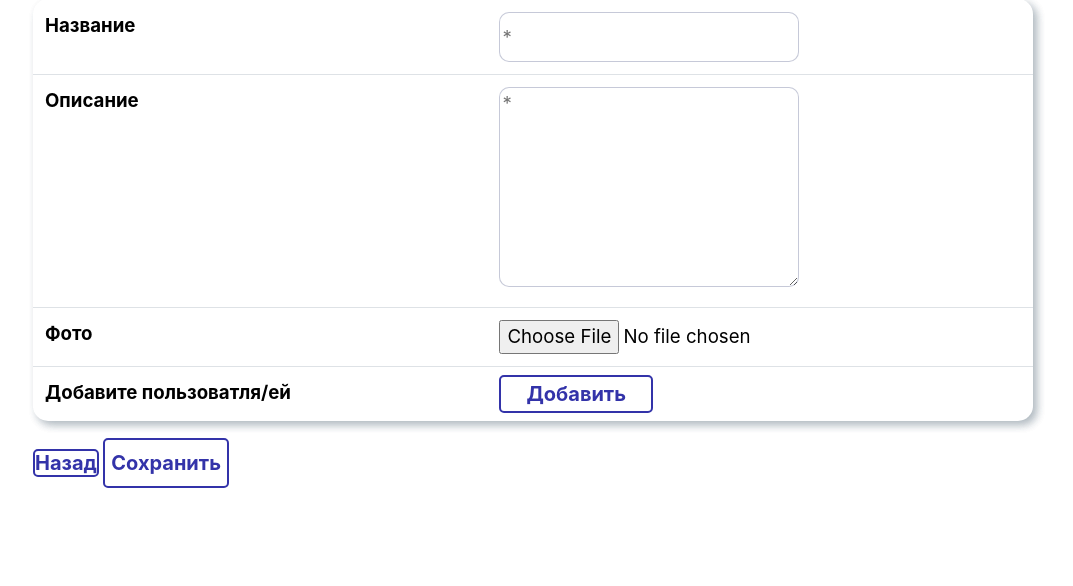
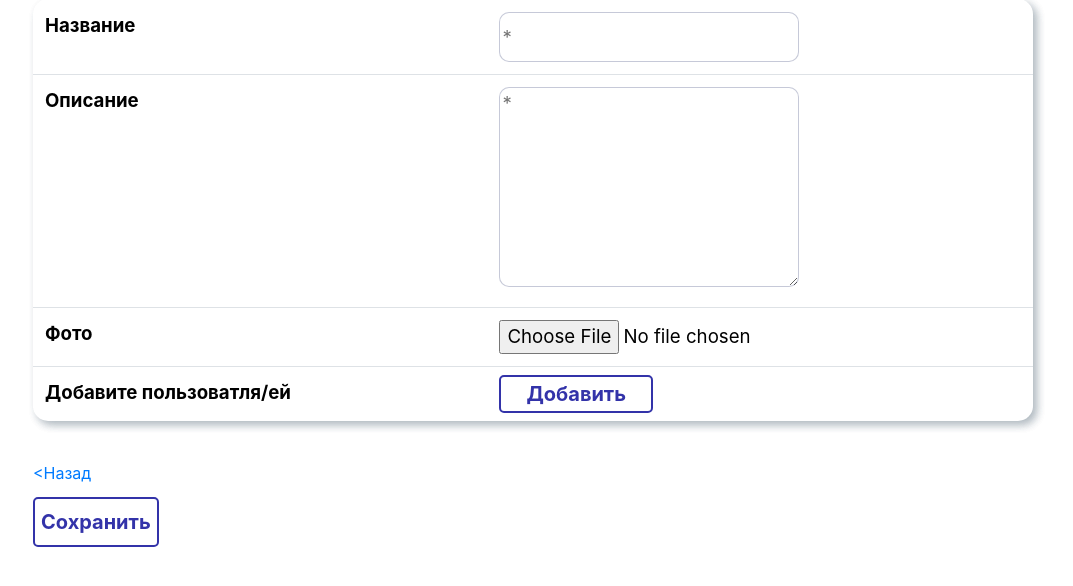
Before and after one commit to chesterzed/MDS_tg_bot, a Django app: page /add_mailing/ in a window 1280 px wide. Shown: the part 101-687 px from the top of the page, without its empty margins (107-1180 px from the left). Run offline with Django 4.2, Linux system fonts and the light colour scheme; some libraries are stand-ins or nearby versions.

Commit message:
Update mailing.html

```diff
--- a/crm/templates/work/mailing.html
+++ b/crm/templates/work/mailing.html
@@ -49,11 +49,13 @@
 
             </table>
 		</div>
-            <a href="{% url 'main' 'mailing' %}" class="button">Назад</a>
-            <button class="button" type="submit">Сохранить</button>
-            {% if mailing %}
-                <button class="button" name="delete" type="submit">Удалить</button>
-            {% endif %}
+
+            <div style="
+                height: 2%;
+                margin-top: 5vh;
+                display: grid;
+                width: 12%;
+            "><a href="/mailing" style="margin-right: 2vw">&lt;Назад</a><button class="button" type="submit">Сохранить</button></div>
     </form>
 </div>
 
```
